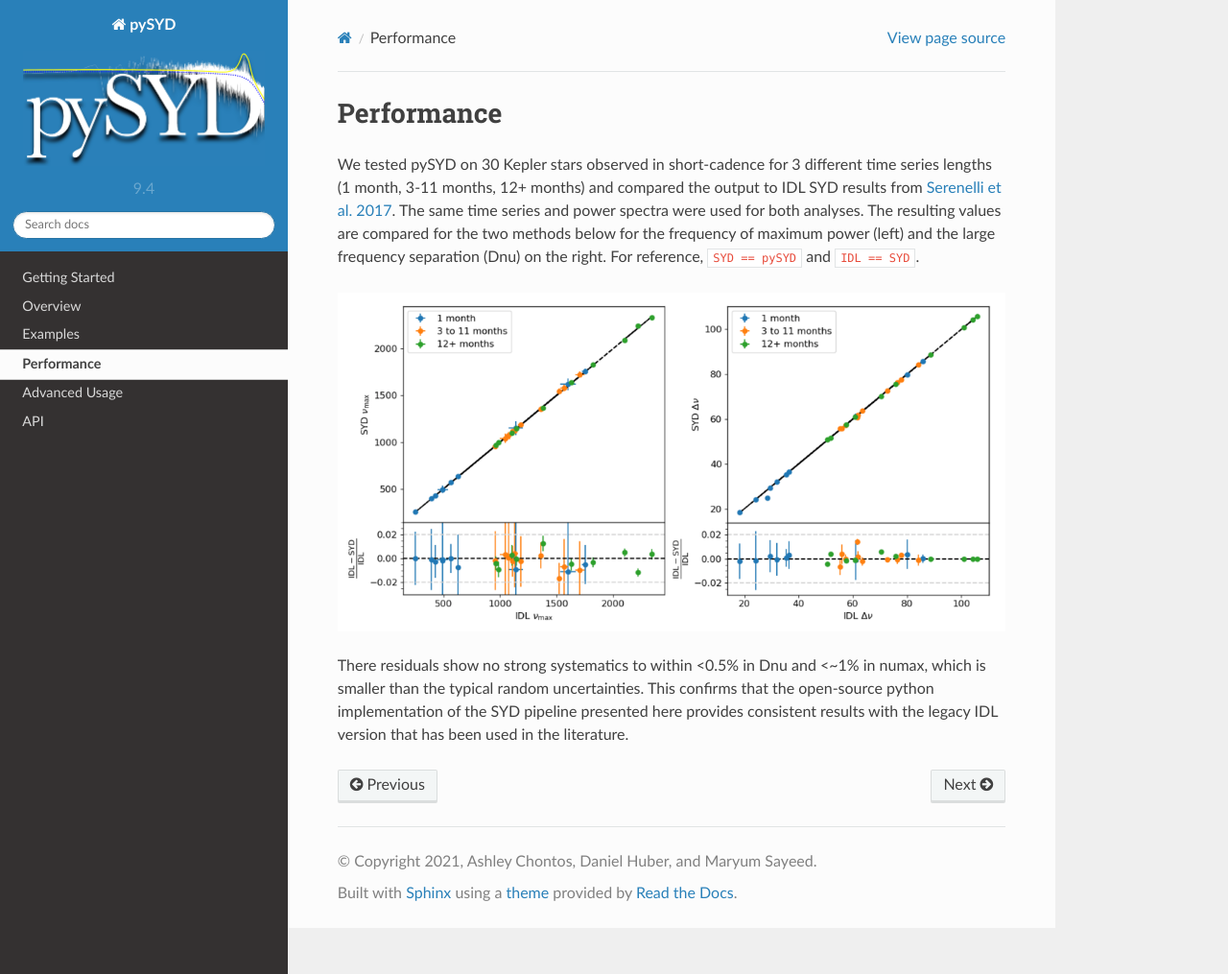
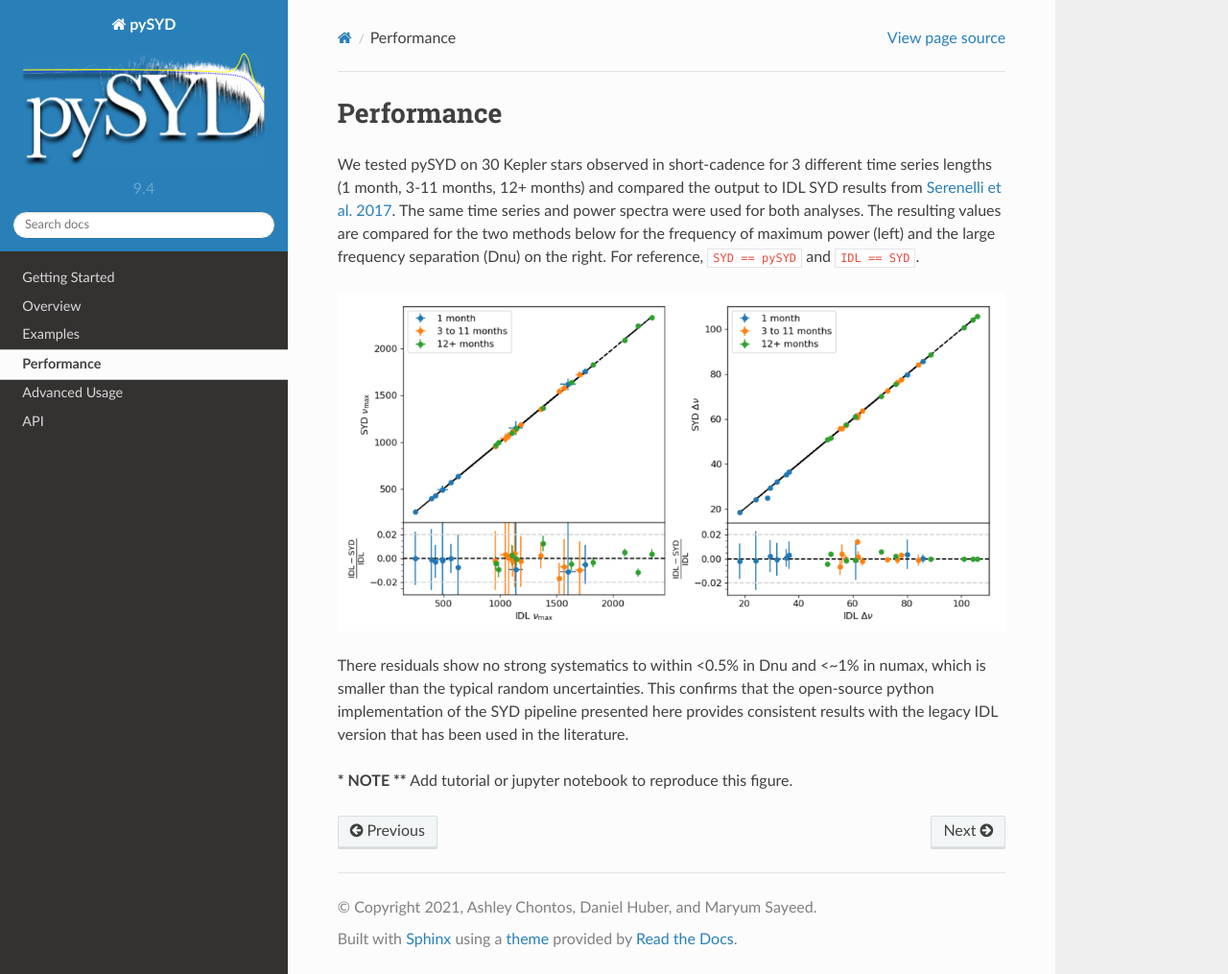
Before and after one commit to ashleychontos/pySYD, a Sphinx documentation site: the page built from docs/performance.rst, in a window 1280 px wide and 1015 px high. Shown: the whole window at 96% size. Built offline with Sphinx 7.4.7 and the Read the Docs theme 2.0.0, drawn with Linux system fonts in a browser that asks for light colours.

Commit message:
Update performance.rst

```diff
--- a/docs/performance.rst
+++ b/docs/performance.rst
@@ -15,3 +15,5 @@ The resulting values are compared for the two methods below for the frequency of
 
 There residuals show no strong systematics to within <0.5% in Dnu and <~1% in numax, which is smaller than the typical
 random uncertainties. This confirms that the open-source python implementation of the SYD pipeline presented here provides consistent results with the legacy IDL version that has been used in the literature.
+
+*** NOTE **** Add tutorial or jupyter notebook to reproduce this figure.
```
